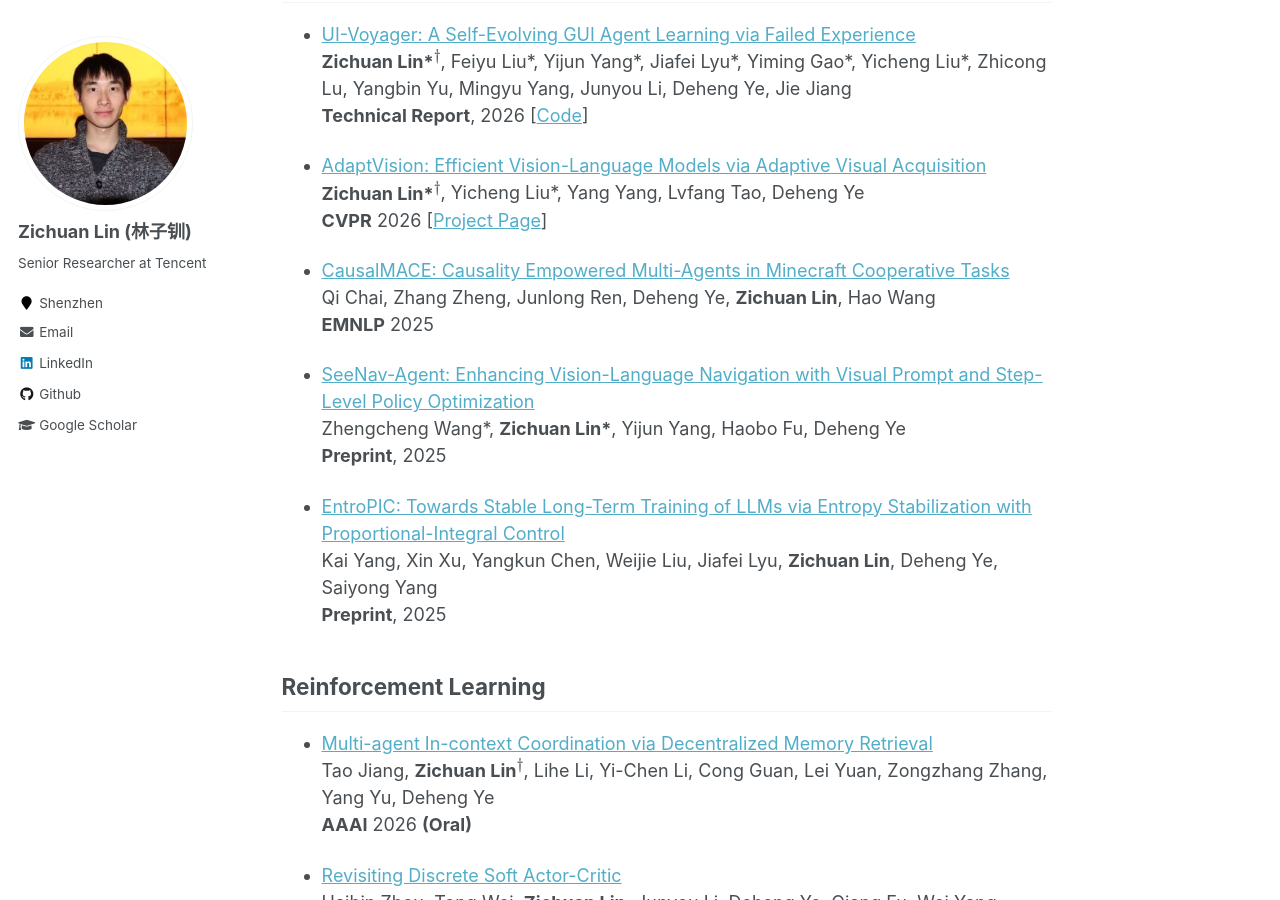
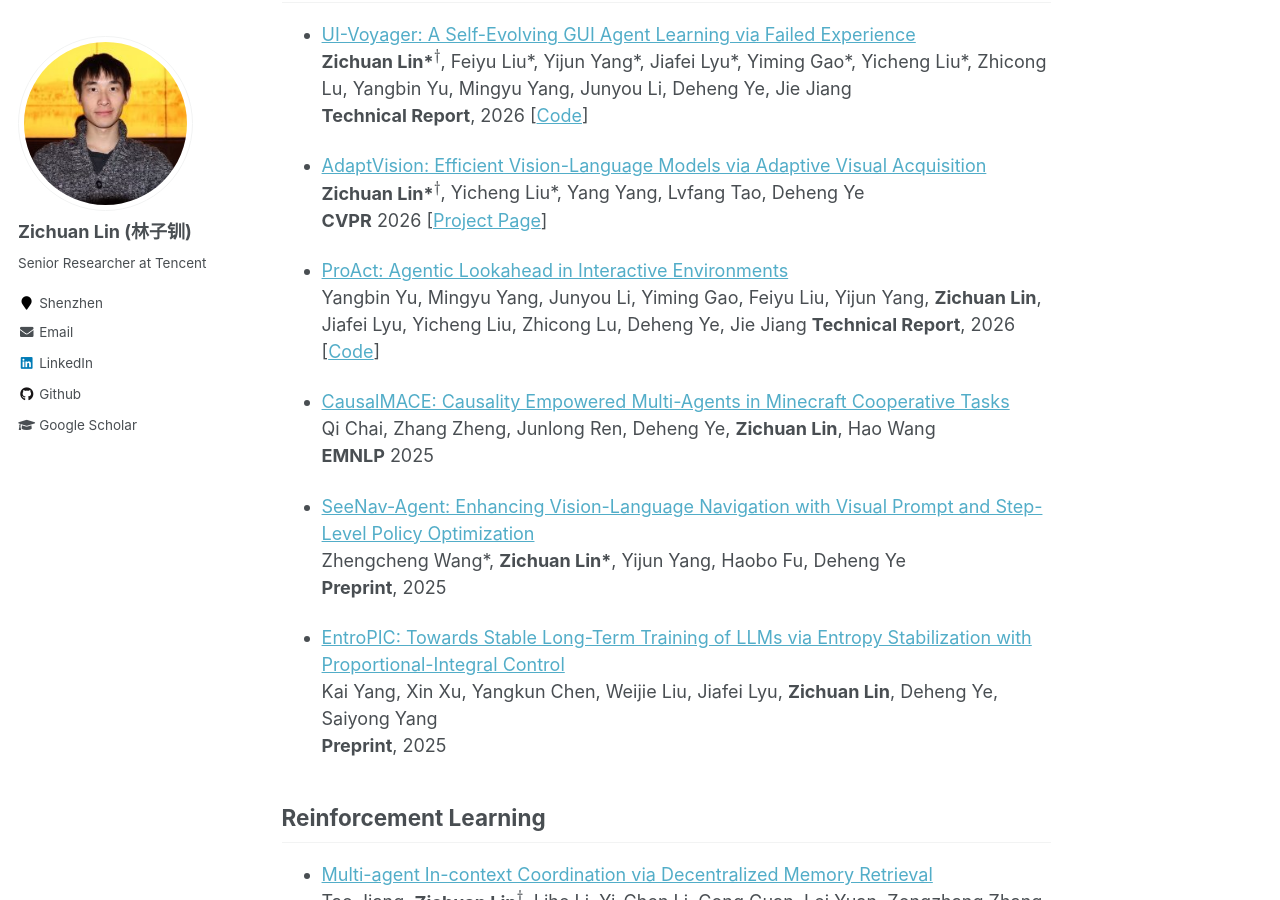
Before and after one commit to LinZichuan/linzichuan.github.io, a Jekyll site: the page built from _pages/about.md, in a window 1280 px wide and 900 px high, scrolled down 603 px. Built offline with Jekyll 4.4.1, drawn with Linux system fonts in a browser that asks for light colours; formulas are drawn with MathJax 3.

Commit message:
Update about.md

```diff
--- a/_pages/about.md
+++ b/_pages/about.md
@@ -33,6 +33,10 @@ Publications & Preprints
 - [AdaptVision: Efficient Vision-Language Models via Adaptive Visual Acquisition](https://arxiv.org/abs/2512.03794) <br>
 **Zichuan Lin\*$^{\dagger}$**, Yicheng Liu\*, Yang Yang, Lvfang Tao, Deheng Ye <br>
 **CVPR** 2026 [[Project Page](https://adaptvision.github.io/)]
+
+- [ProAct: Agentic Lookahead in Interactive Environments](https://arxiv.org/abs/2602.05327) <br>
+Yangbin Yu, Mingyu Yang, Junyou Li, Yiming Gao, Feiyu Liu, Yijun Yang, **Zichuan Lin**, Jiafei Lyu, Yicheng Liu, Zhicong Lu, Deheng Ye, Jie Jiang
+**Technical Report**, 2026 [[Code](https://github.com/GreatX3/ProAct)]
 
 - [CausalMACE: Causality Empowered Multi-Agents in Minecraft Cooperative Tasks](https://arxiv.org/abs/2508.18797) <br>
 Qi Chai, Zhang Zheng, Junlong Ren, Deheng Ye, **Zichuan Lin**, Hao Wang <br>
```
